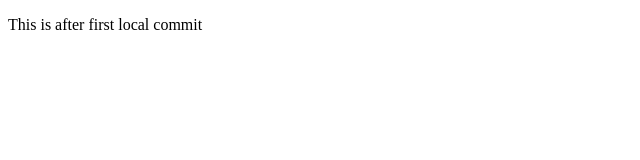
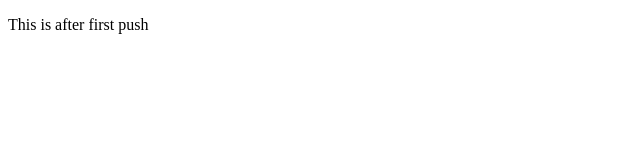
Before and after one commit to trinitypranav/LetsLearnGit, a plain HTML site: page index.html in a window 1280 px wide. Shown: the full height of the page, 0-640 px from the left. Drawn offline with Linux system fonts and the light colour scheme.

Commit message:
After First Push

```diff
--- a/index.html
+++ b/index.html
@@ -4,6 +4,6 @@
     <title>LetsLearnGit</title>
   </head>
   <body>
-    <p>This is after first local commit</p>
+    <p>This is after first push</p>
   </body>
 </html>
```
